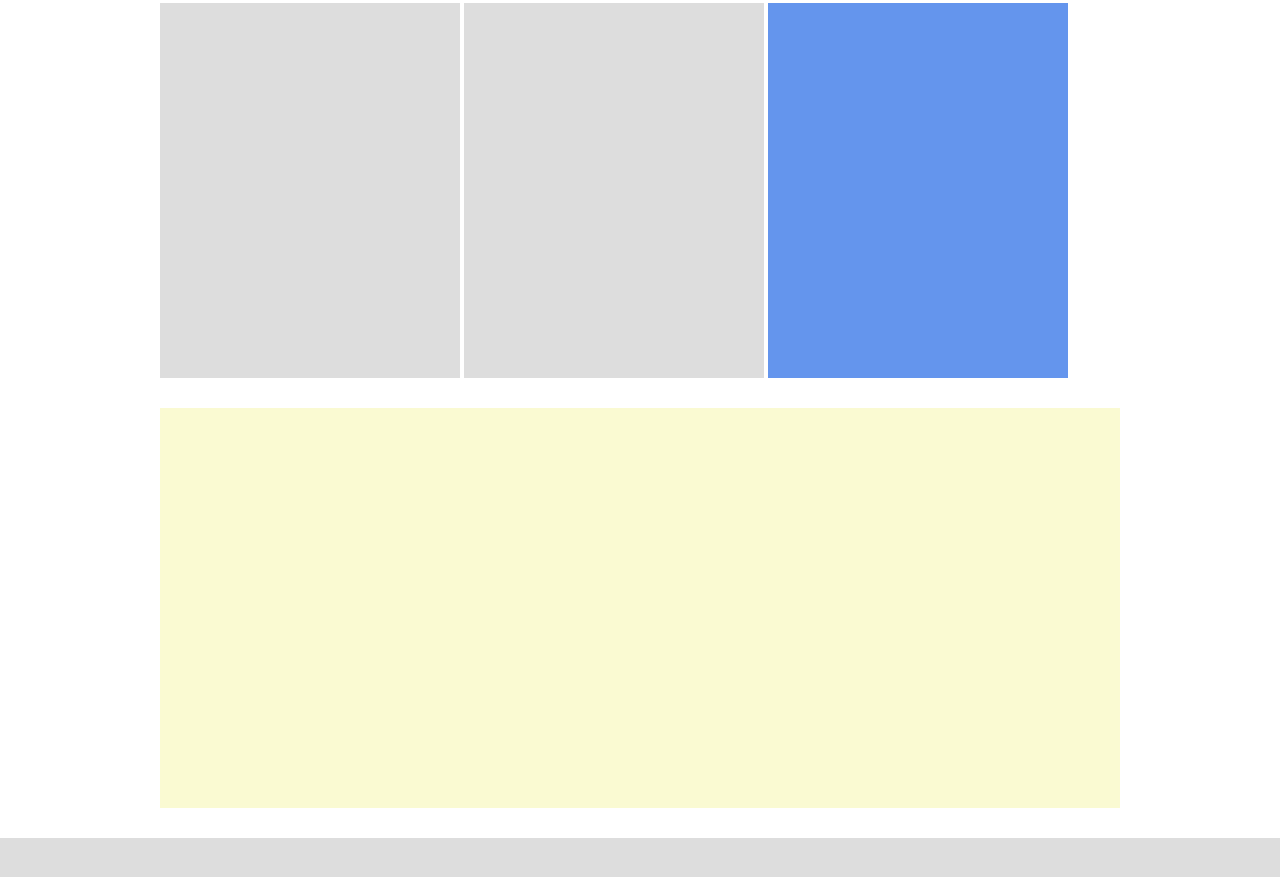
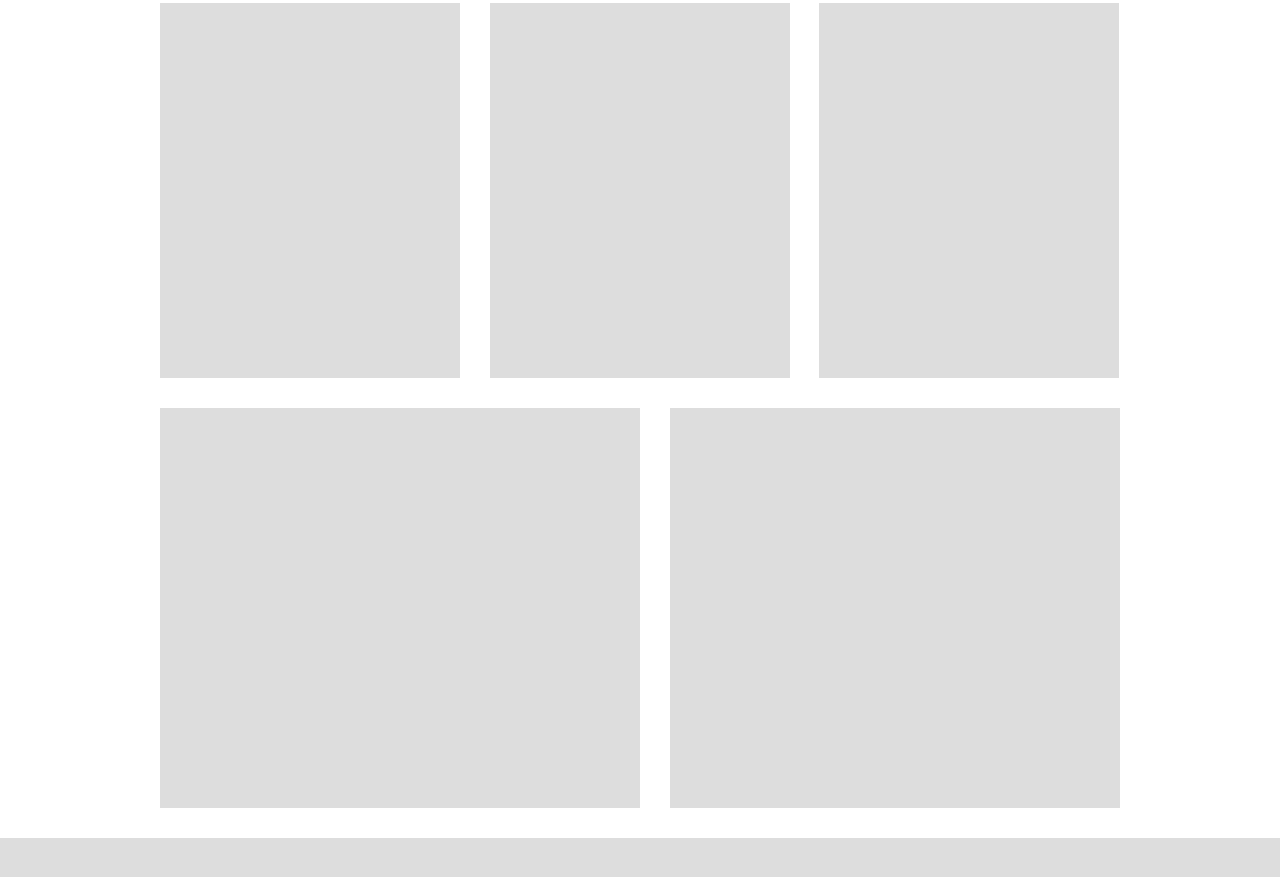
Before and after one commit to KD-CodeFellows-labs/wireframe-exercise, a plain HTML site: page index.html in a window 1280 px wide. Shown: the part 597-1474 px from the top of the page. Drawn offline with Linux system fonts and the light colour scheme.

Commit message:
added features

```diff
--- a/css/style.css
+++ b/css/style.css
@@ -47,16 +47,30 @@ article#sub {
     background: #DDD;
     width: 300px;
     height: 375px;
-    /* margin-right: 30px; */
     display: inline-block;
 }
+article#sub section:first-child {
+    margin-right: 25.5px;
+}
 article#sub section:last-child {
-    background: cornflowerblue;
-    /* margin-right: 0px; */
+    margin-left: 25.5px;
 }
 article#feature {
-    background: lightgoldenrodyellow;
     height: 400px;
+}
+#feature section {
+    background: #DDD;
+
+}
+article#feature section:first-child {
+    width: 480px;
+    height: 400px;
+    float: left;
+}
+article#feature section:last-child {
+    width: 450px;
+    height: 400px;
+    float: right;
 }
 footer {
     background: #DDD;
```
